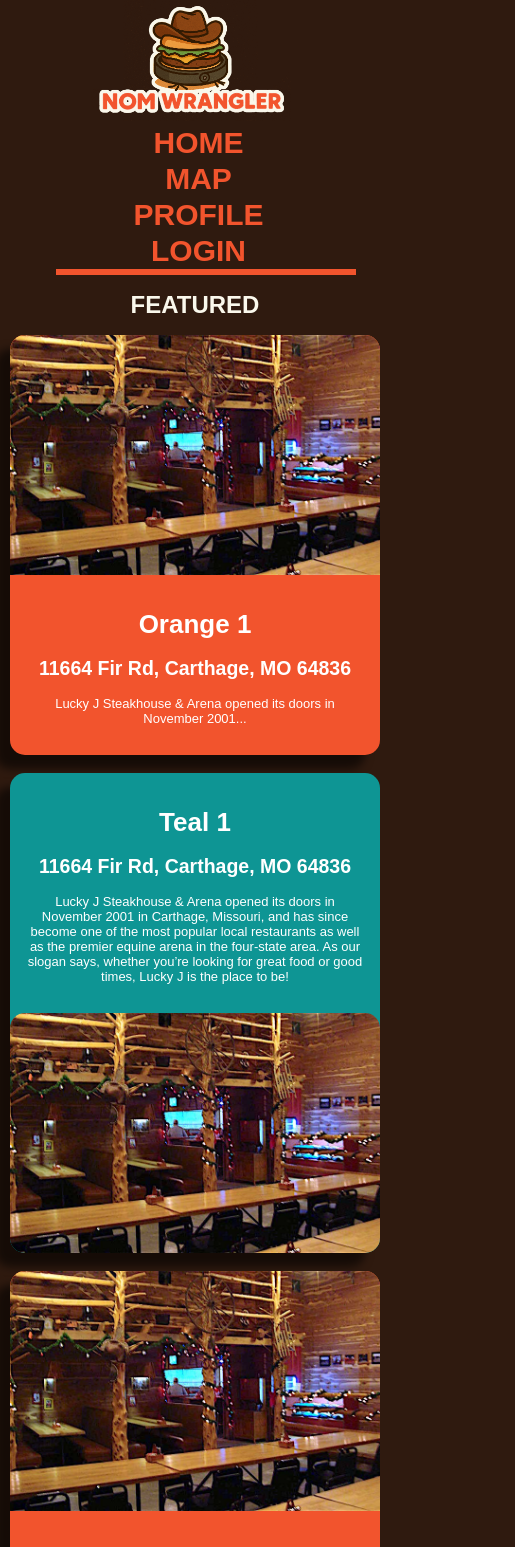
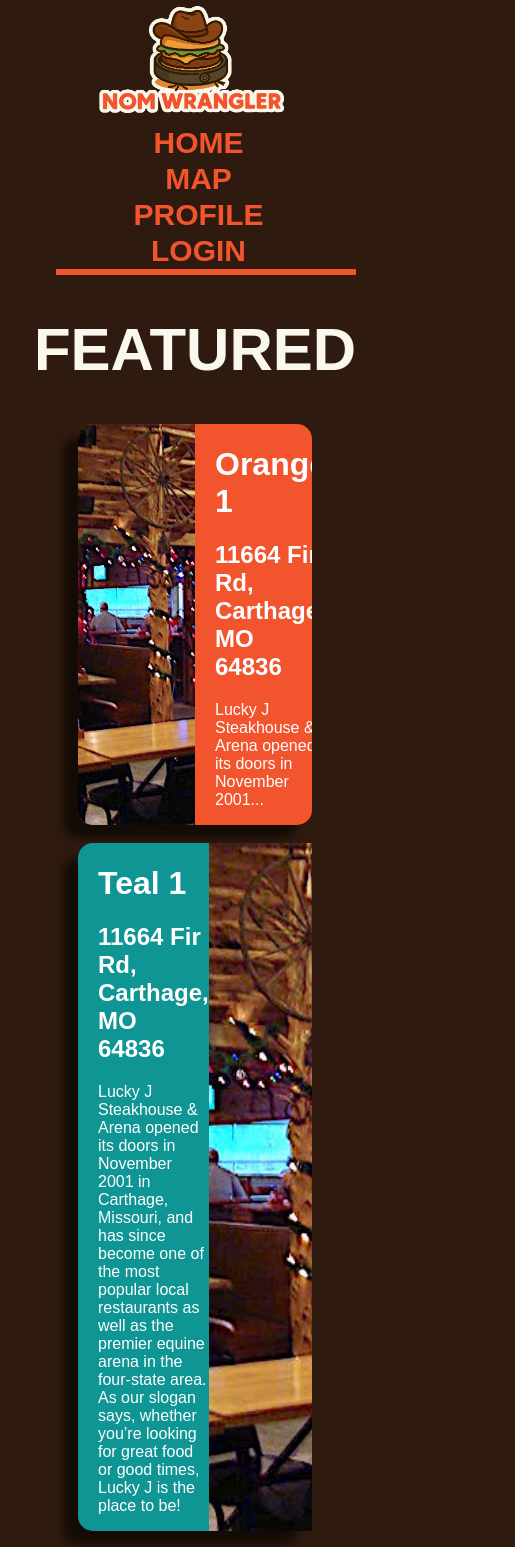
Before and after one commit to LeighVirrey/SuperNomWrangler, a React (Create React App) app in the folder front-end/nom-wrangler/: page / in a window 390 px wide. Shown: the top 1547 px of the page, 515 px wide, since content can reach past the window. Built offline with nearby package versions, Linux system fonts and the light colour scheme.

Commit message:
Changed to %
Went through and changed anything that was px or rem (that needed it) and changed it to percent to help it be more responsive

```diff
--- a/front-end/nom-wrangler/src/component/home/home.css
+++ b/front-end/nom-wrangler/src/component/home/home.css
@@ -6,8 +6,7 @@
 
 .restO {
     display: flex;
-    flex-direction: column;
-    width: 1000px;
+    width: 60%;
     background-color: var(--color-primary);
     border-radius: var(--border-radius-md);
 
@@ -16,8 +15,7 @@
 
 .restB {
     display: flex;
-    flex-direction: column;
-    width: 1000px;
+    width: 60%;
     background-color: var(--color-secondary);
     border-radius: var(--border-radius-md);
 
@@ -31,7 +29,7 @@
 
 
 .restImgLeft {
-    width: 500px;
+    width: 50%;
     height: 100%;
     object-fit: cover;
     border-radius: 0;
@@ -40,7 +38,7 @@
 }
 
 .restImgRight {
-    width: 500px;
+    width: 50%;
     height: 100%;
     object-fit: cover;
     border-radius: 0;
@@ -52,7 +50,6 @@
 .restDetails {
     padding-left: 20px;
     text-align: left;
-    /* box-shadow: 0px 0px 20px #291414; */
 }
 
 .reviewers{
@@ -96,25 +93,29 @@
 
 .about{
     display: flex;
-    flex-direction: row;
+    gap: 2rem;
     align-items: center;
     justify-content: center;
     margin-bottom: 2rem;
+    margin-right: 10%;
 }
 
 .steak{
-    width: 42rem;
+    width: 80%;
     height: 100%;
     object-fit: cover;
     border-radius: var(--border-radius-md);
     background-size: cover;
+    margin-left: 20%
+
 }
 
 .map{
-    width: 42rem;
-    height: 20rem;
+    width: 75%;
+    height: 100%;
     object-fit: cover;
     border-radius: var(--border-radius-md);
+    margin-left: 20%;
 }
 
 .aboutHeader{
@@ -125,9 +126,8 @@
 .aboutText{
     color: black;
     border-radius: var(--border-radius-md);
-    margin-left: 3rem;
     background-color: var(--color-primary);
-    width: 30rem;
+    width: 60%;
     padding-left: 5rem;
     padding-right: 5rem;
     padding-bottom: 2rem;
@@ -146,9 +146,8 @@
 .mapText{
     color: black;
     border-radius: var(--border-radius-md);
-    margin-left: 3rem;
     background-color: #AE3233;
-    width: 30rem;
+    width: 60%;
     padding-left: 5rem;
     padding-right: 5rem;
     padding-bottom: 2rem;
@@ -156,8 +155,8 @@
 
 .backToTopButton {
   position: fixed;
-  bottom: 20px;
-  right: 20px;
+  bottom: 10%;
+  right: 5%;
   z-index: 100;
   width: 50px;
   height: 50px;
@@ -180,9 +179,9 @@
 }
 
 
-/* tablet view */
+/* tablet view
 /* ipad mini/ */
-@media screen and (max-width: 768px) {
+/* @media screen and (max-width: 768px) {
 
     .backToTopButton{
         right: 100px;
@@ -236,7 +235,7 @@
 
 /* phone view */
 /* pixel 7 */
-@media screen and (max-width: 480px) {
+/* @media screen and (max-width: 480px) {
     .restO, .restB {
         width: 95%;
         height: auto;
@@ -244,7 +243,6 @@
 
 
     .restImgRight{
-        /* border-radius: 15px; */
         border-bottom-left-radius: 15px;
         border-bottom-right-radius: 15px;
         width: 100%;
@@ -314,10 +312,10 @@
         height: 40px;
         font-size: 18px;
     }
-}
+} */
 
 /* Small phone view */
-@media screen and (max-width: 320px) {
+/* @media screen and (max-width: 320px) {
     .restImgLeft, .restImgRight {
         height: 12rem;
     }
@@ -330,4 +328,4 @@
     .aboutText, .mapText {
         font-size: 0.9rem;
     }
-}
+} */
```
